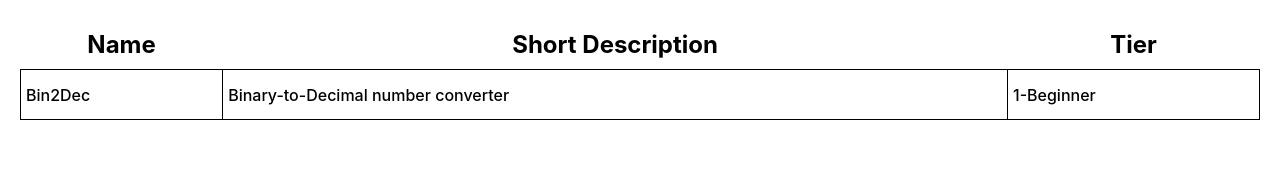
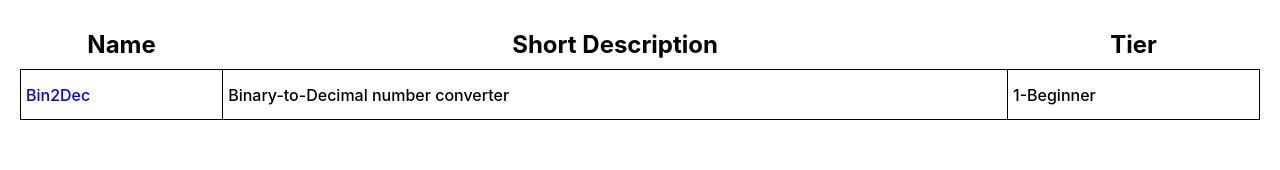
Before and after one commit to vitor-mat/App-Ideas-Project, a Next.js app: page / in a window 1280 px wide. Shown: the part 569-739 px from the top of the page. Built offline with nearby package versions, Linux system fonts and the light colour scheme.

Commit message:
link component added

```diff
--- /dev/null
+++ b/src/components/DesignSystemElements/Link/index.tsx
@@ -0,0 +1,19 @@
+import Link from 'next/link';
+
+import React from 'react';
+
+import * as S from './style';
+
+interface PropsType{
+  href: string;
+}
+
+export const AnchorLink: React.FC<PropsType> = ({ children, href }) => {
+  return(
+    <Link href={href}>
+      <S.AnchorLink>
+        { children }
+      </S.AnchorLink>
+    </Link>
+  )
+}
--- /dev/null
+++ b/src/components/DesignSystemElements/Link/style.tsx
@@ -0,0 +1,10 @@
+import styled from 'styled-components';
+
+export const AnchorLink = styled.a`
+  color: blue;
+  cursor: pointer;
+
+  &:hover{
+    text-decoration: underline;
+  }
+`
--- a/src/components/TableBegginer/index.tsx
+++ b/src/components/TableBegginer/index.tsx
@@ -9,6 +9,7 @@ import { Th } from '../DesignSystemElements/table/Th/index';
 import { Tbody } from '../DesignSystemElements/table/Tbody/index';
 import { Td } from '../DesignSystemElements/table/Td/index';
 import { Tfoot } from '../DesignSystemElements/table/Tfoot/index';
+import { AnchorLink } from '../DesignSystemElements/Link';
 
 export const TableBegginer: React.FC = () => {
 
@@ -25,7 +26,11 @@ export const TableBegginer: React.FC = () => {
       </Thead>
       <Tbody>
         <Tr>
-          <Td>Bin2Dec</Td>
+          <Td>
+            <AnchorLink href="/">
+              Bin2Dec
+            </AnchorLink>
+          </Td>
           <Td>Binary-to-Decimal number converter</Td>
           <Td>1-Beginner</Td>
         </Tr>
```
